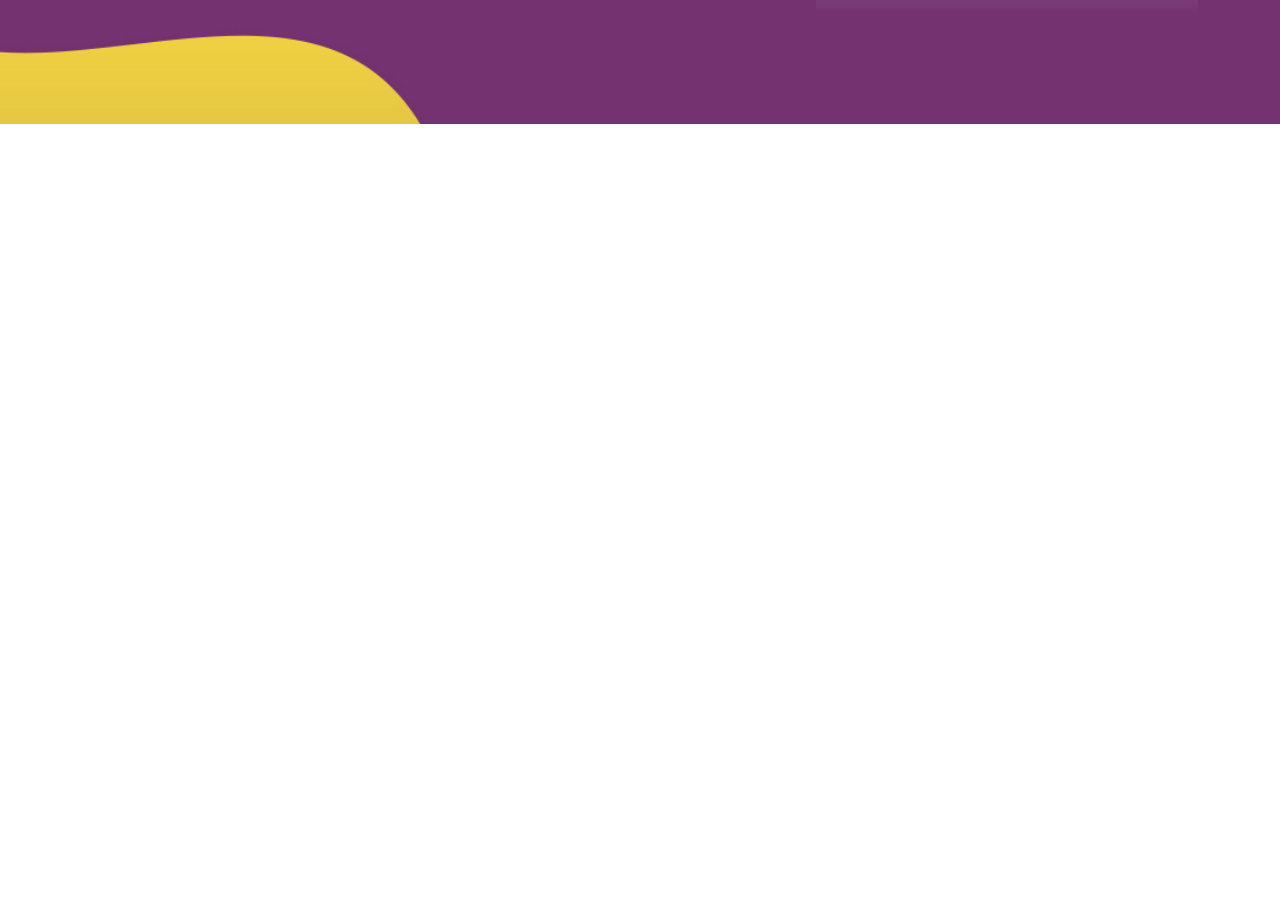
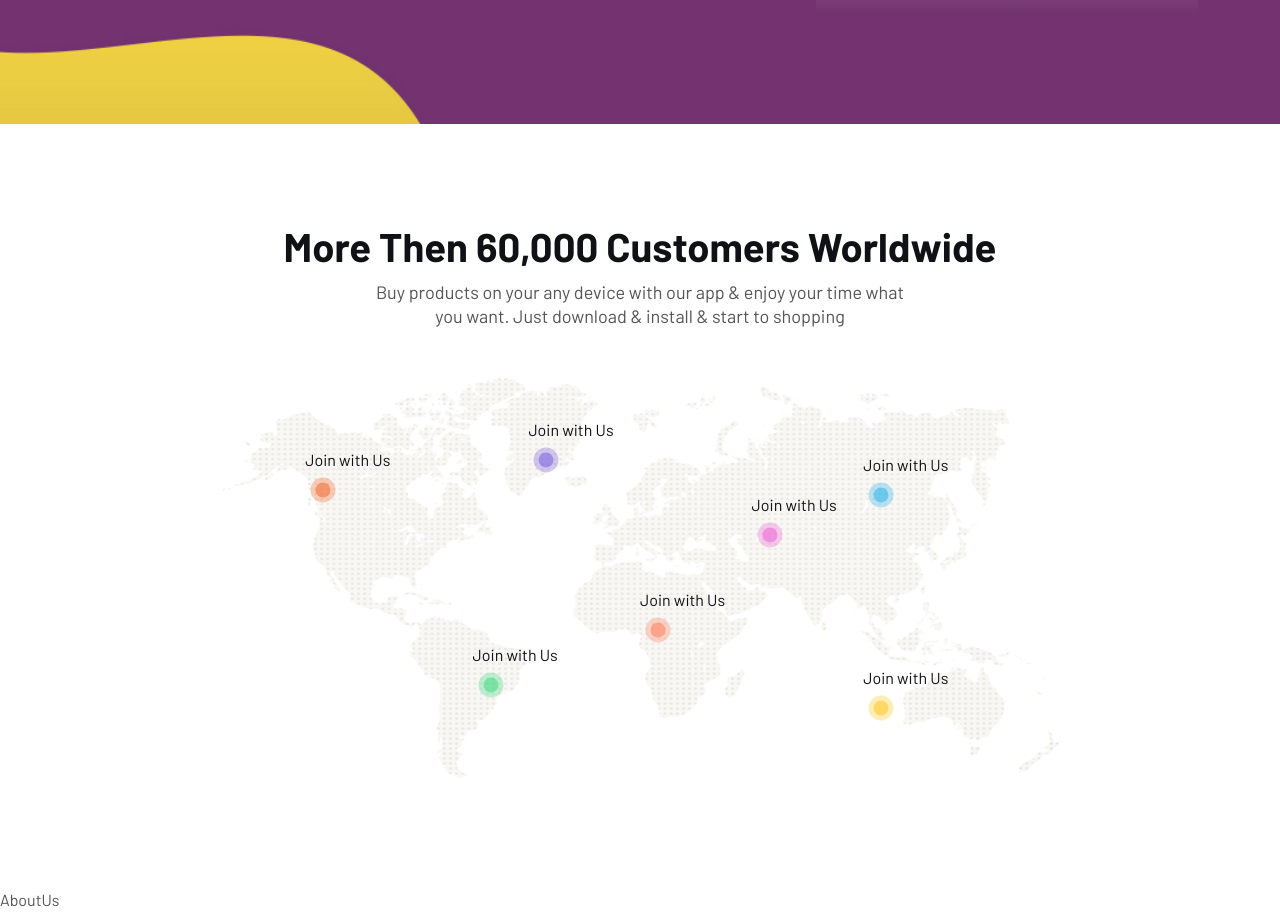
Before and after one commit to Sakib923/happy-shop, a React (Vite) app: page / in a window 1280 px wide. Shown: the part 3520-4432 px from the top of the page. Before the commit the page ends 3644 px from the top, so only its background shows below. Built offline with nearby package versions, Linux system fonts and the light colour scheme.

Commit message:
added LocationSprade & added About Us

```diff
--- /dev/null
+++ b/src/components/home/AboutUs.jsx
@@ -0,0 +1,31 @@
+import React from "react";
+
+const subTitle = "Why Choose Us";
+const title = "Become a Marchant";
+const desc =
+  "Take courses on your any device with our app & learn all about business what you want. Just download & install & start to learn";
+const btnText = "Apply Now";
+
+const countList = [
+  {
+    iconName: "icofont-users-alt-4",
+    count: "12600",
+    text: "Marchant Enrolled",
+  },
+  {
+    iconName: "icofont-graduate-alt",
+    count: "30",
+    text: "Certified Courses",
+  },
+  {
+    iconName: "icofont-notification",
+    count: "100",
+    text: "Rewards and GitCards",
+  },
+];
+
+function AboutUs() {
+  return <div>AboutUs</div>;
+}
+
+export default AboutUs;
--- a/src/components/home/Home.jsx
+++ b/src/components/home/Home.jsx
@@ -3,6 +3,10 @@ import Banner from './Banner'
 import HomeCategory from './HomeCategory'
 import CategoryShowCase from './CategoryShowCase'
 import Register from './Register'
+import LocationSprade from './LocationSprade';
+import AboutUs from './AboutUs'
+
+
 
 const Home = () => {
   return (
@@ -11,6 +15,8 @@ const Home = () => {
         <HomeCategory />
         <CategoryShowCase />
         <Register />
+        <LocationSprade />
+        <AboutUs />
     </div>
   )
 }
--- /dev/null
+++ b/src/components/home/LocationSprade.jsx
@@ -0,0 +1,77 @@
+import React from "react";
+import { Link } from "react-router-dom";
+const title = "More Then 60,000 Customers Worldwide";
+
+const desc =
+  "Buy products on your any device with our app & enjoy your time what you want. Just download & install & start to shopping";
+
+const clientsList = [
+  {
+    imgUrl: "/src/assets/images/clients/avater.jpg",
+    imgAlt: "education thumb rajibraj91 rajibraj",
+    text: "Join with Us",
+  },
+  {
+    imgUrl: "/src/assets/images/clients/avater.jpg",
+    imgAlt: "education thumb rajibraj91 rajibraj",
+    text: "Join with Us",
+  },
+  {
+    imgUrl: "/src/assets/images/clients/avater.jpg",
+    imgAlt: "education thumb rajibraj91 rajibraj",
+    text: "Join with Us",
+  },
+  {
+    imgUrl: "/src/assets/images/clients/avater.jpg",
+    imgAlt: "education thumb rajibraj91 rajibraj",
+    text: "Join with Us",
+  },
+  {
+    imgUrl: "/src/assets/images/clients/avater.jpg",
+    imgAlt: "education thumb rajibraj91 rajibraj",
+    text: "Join with Us",
+  },
+  {
+    imgUrl: "/src/assets/images/clients/avater.jpg",
+    imgAlt: "education thumb rajibraj91 rajibraj",
+    text: "Join with Us",
+  },
+  {
+    imgUrl: "/src/assets/images/clients/avater.jpg",
+    imgAlt: "education thumb rajibraj91 rajibraj",
+    text: "Join with Us",
+  },
+];
+
+function LocationSprade() {
+  return (
+    <div className="clients-section style-2 padding-tb">
+        <div className="container">
+            <div className="section-header text-center">
+                <h2 className="title">{title}</h2>
+                <p>{desc}</p>
+            </div>
+
+            <div className="section-wrapper">
+
+                <div className="clients">
+                    {
+                        clientsList.map((val, i) => (
+                            <div key={i} className="client-list">
+                                <Link to="/sign-up" className="client-context">
+                                    <span>{val.text}</span>
+                                </Link>
+                                <div className="client-thumb">
+                                    <img src={val.imgUrl} alt={""} />
+                                </div>
+                            </div>
+                        ))
+                    }
+                </div>
+            </div>
+        </div>
+    </div>
+  );
+}
+
+export default LocationSprade;
```
